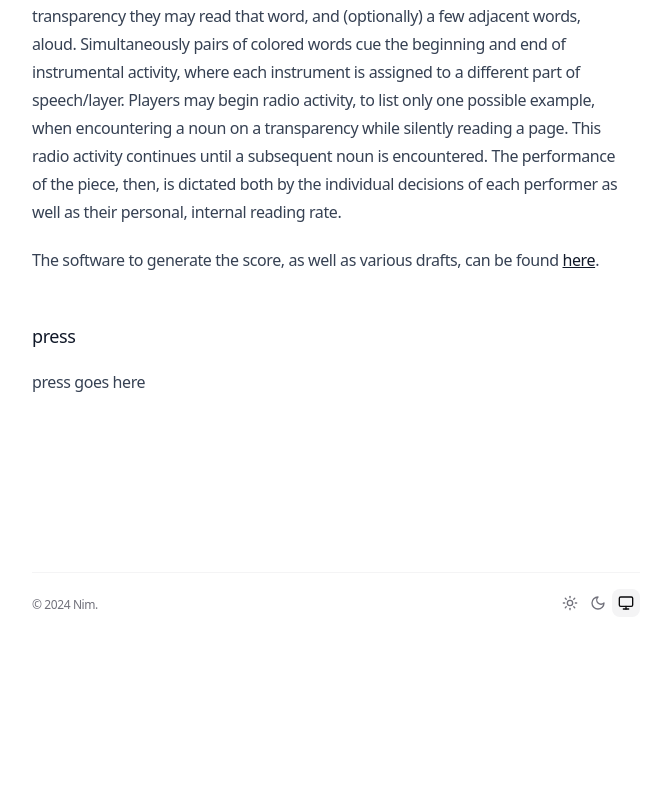
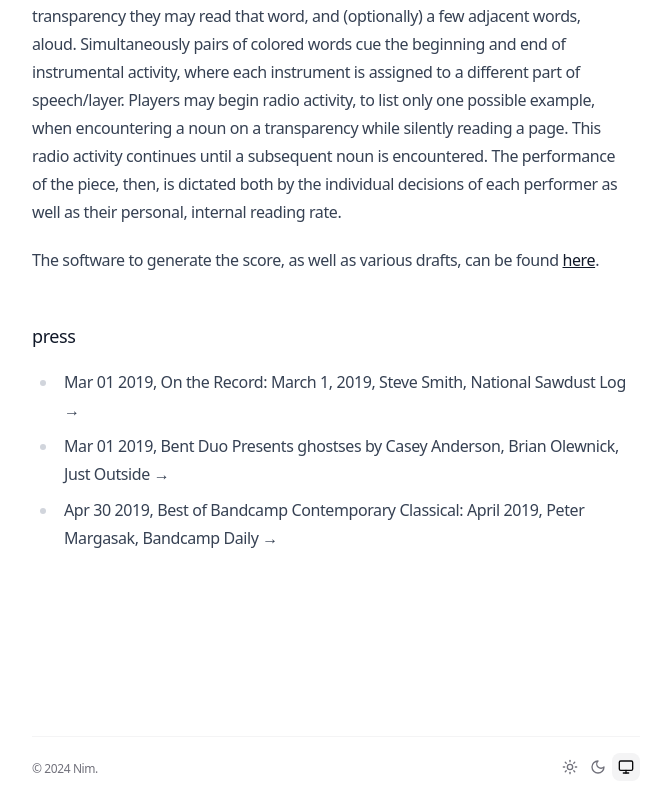
Before and after one commit to caseyanderson/caseyanderson.work, a Next.js app: page /blog/ghostses in a window 1280 px wide. Shown: the part 1605-2402 px from the top of the page, without its empty margins (304-969 px from the left). Before the commit the page ends 2238 px from the top, so only its background shows below. Built offline with nearby package versions, Linux system fonts and the light colour scheme.

Commit message:
adds press copy to ghostses page

```diff
--- a/app/blog/ghostses/page.mdx
+++ b/app/blog/ghostses/page.mdx
@@ -27,4 +27,6 @@ The software to generate the score, as well as various drafts, can be found [her
 
 ## press
 
-press goes here
+* Mar 01 2019, On the Record: March 1, 2019, Steve Smith, National Sawdust Log →
+* Mar 01 2019, Bent Duo Presents ghostses by Casey Anderson, Brian Olewnick, Just Outside →
+* Apr 30 2019, Best of Bandcamp Contemporary Classical: April 2019, Peter Margasak, Bandcamp Daily →
```
